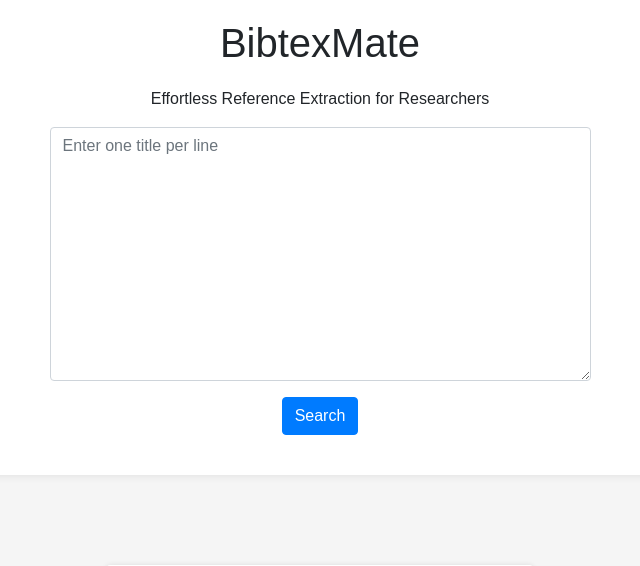
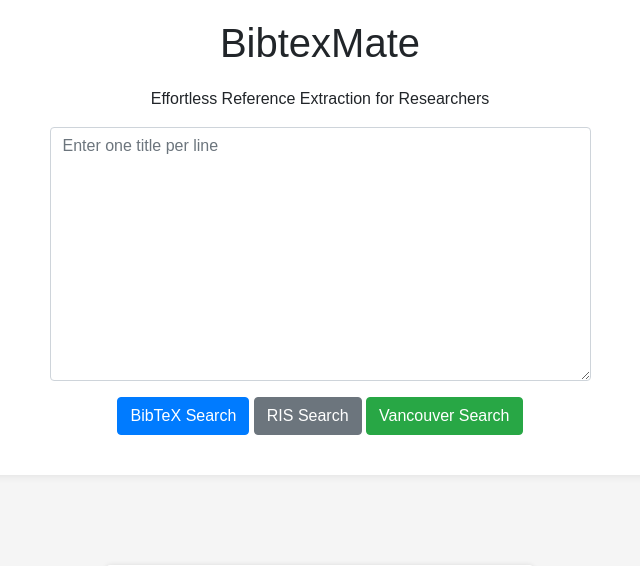
Before and after one commit to hjiang13/BibtexMate, a Flask app: template templates/index.html in a window 1280 px wide. Shown: the part 177-743 px from the top of the page, without its empty margins (320-960 px from the left). Run offline with Flask 2, Linux system fonts and the light colour scheme; the template is opened without the code that fills it, so the values that code supplies are empty; some libraries are stand-ins or nearby versions.

Commit message:
RIS and vancovur added

```diff
--- a/app.py
+++ b/app.py
@@ -1,33 +1,14 @@
 import os
 import requests
-from flask import Flask, request, render_template, session
+from flask import Flask, request, render_template
 import logging
 
 app = Flask(__name__)
-app.secret_key = 'your_secret_key'  # Needed for session management
 
 # Set up basic logging
 logging.basicConfig(level=logging.INFO)
 
-COUNTER_FILE = 'visit_counter.txt'
-
-def init_counter():
-    if not os.path.exists(COUNTER_FILE):
-        with open(COUNTER_FILE, 'w') as f:
-            f.write('0')
-
-def get_visit_count():
-    with open(COUNTER_FILE, 'r') as f:
-        count = int(f.read().strip())
-    return count
-
-def increment_visit_count():
-    count = get_visit_count() + 1
-    with open(COUNTER_FILE, 'w') as f:
-        f.write(str(count))
-    return count
-
-def search_crossref_for_bibtex(title):
+def search_crossref_for_reference(title, format):
     try:
         url = "https://api.crossref.org/works"
         headers = {"Accept": "application/json"}
@@ -42,41 +23,72 @@
                 item = data["message"]["items"][0]
                 doi = item.get("DOI")
                 if doi:
-                    bibtex_url = f"https://doi.org/{doi}"
-                    bibtex_response = requests.get(bibtex_url, headers={"Accept": "application/x-bibtex"})
-                    logging.info(f"BibTeX response for '{title}': {bibtex_response.status_code} - {bibtex_response.text}")
+                    if format == "BibTeX":
+                        ref_url = f"https://doi.org/{doi}"
+                        ref_headers = {"Accept": "application/x-bibtex"}
+                    elif format == "RIS":
+                        ref_url = f"https://doi.org/{doi}"
+                        ref_headers = {"Accept": "application/x-research-info-systems"}
+                    elif format == "Vancouver":
+                        ref_url = f"https://doi.org/{doi}"
+                        ref_headers = {"Accept": "text/x-bibliography; style=vancouver"}
 
-                    if bibtex_response.status_code == 200:
-                        return bibtex_response.text
+                    ref_response = requests.get(ref_url, headers=ref_headers)
+                    logging.info(f"Reference response for '{title}': {ref_response.status_code} - {ref_response.text}")
+
+                    if ref_response.status_code == 200:
+                        return ref_response.text
         return None
     except Exception as e:
-        logging.error(f"Error in search_crossref_for_bibtex for '{title}': {e}")
+        logging.error(f"Error in search_crossref_for_reference for '{title}': {e}")
         return None
+
+def process_search(titles, format):
+    results = {}
+    titles_list = titles.split('\n')
+    for title in titles_list:
+        title = title.strip()
+        if title:
+            ref_entry = search_crossref_for_reference(title, format)
+            if ref_entry:
+                results[title] = ref_entry
+            else:
+                results[title] = f"No {format} entry found for this title."
+    return results
 
 @app.route('/', methods=['GET', 'POST'])
 def index():
-    try:
-        init_counter()
-        visit_count = increment_visit_count()
+    if request.method == 'POST':
+        titles = request.form.get('titles')
+        format = request.form.get('format')
+        if titles and format:
+            results = process_search(titles, format)
+            return render_template('index.html', results=results, format=format)
+    return render_template('index.html')
 
-        if request.method == 'POST':
-            titles = request.form.get('titles')
-            if titles:
-                titles_list = titles.split('\n')
-                results = {}
-                for title in titles_list:
-                    title = title.strip()
-                    if title:
-                        bibtex_entry = search_crossref_for_bibtex(title)
-                        if bibtex_entry:
-                            results[title] = bibtex_entry
-                        else:
-                            results[title] = "No BibTeX entry found for this title."
-                return render_template('index.html', results=results, visit_count=visit_count)
-        return render_template('index.html', visit_count=visit_count)
-    except Exception as e:
-        logging.error(f"Error in index route: {e}")
-        return render_template('index.html', error="An internal error occurred. Please try again later.", visit_count=visit_count)
+@app.route('/bibtex', methods=['POST'])
+def bibtex_search():
+    titles = request.form.get('titles')
+    if titles:
+        results = process_search(titles, "BibTeX")
+        return render_template('index.html', results=results, format="BibTeX")
+    return render_template('index.html')
+
+@app.route('/ris', methods=['POST'])
+def ris_search():
+    titles = request.form.get('titles')
+    if titles:
+        results = process_search(titles, "RIS")
+        return render_template('index.html', results=results, format="RIS")
+    return render_template('index.html')
+
+@app.route('/vancouver', methods=['POST'])
+def vancouver_search():
+    titles = request.form.get('titles')
+    if titles:
+        results = process_search(titles, "Vancouver")
+        return render_template('index.html', results=results, format="Vancouver")
+    return render_template('index.html')
 
 if __name__ == '__main__':
     port = int(os.environ.get('PORT', 5000))
--- a/templates/index.html
+++ b/templates/index.html
@@ -34,18 +34,20 @@
                         <textarea class="form-control" name="titles" rows="10" placeholder="Enter one title per line" required></textarea>
                     </div>
                     <div class="form-group text-center">
-                        <button type="submit" class="btn btn-primary">Search</button>
+                        <button formaction="/bibtex" formmethod="post" class="btn btn-primary">BibTeX Search</button>
+                        <button formaction="/ris" formmethod="post" class="btn btn-secondary">RIS Search</button>
+                        <button formaction="/vancouver" formmethod="post" class="btn btn-success">Vancouver Search</button>
                     </div>
                 </form>
                 {% if results %}
-                    <h2>Extracted BibTeX Entries</h2>
-                    {% for title, bibtex in results.items() %}
+                    <h2>Extracted {{ format }} Entries</h2>
+                    {% for title, ref in results.items() %}
                         <div class="card mb-3">
                             <div class="card-body">
                                 <h5 class="card-title">{{ title }}</h5>
-                                <textarea id="bibtex-{{ loop.index }}" class="form-control" readonly>{{ bibtex }}</textarea>
-                                <button class="btn btn-secondary mt-2" onclick="copyToClipboard('bibtex-{{ loop.index }}')" onmouseout="resetTooltip('bibtex-{{ loop.index }}')">
-                                    <span class="tooltip-text" id="bibtex-{{ loop.index }}-tooltip">Copy to clipboard</span>
+                                <textarea id="ref-{{ loop.index }}" class="form-control" readonly>{{ ref }}</textarea>
+                                <button class="btn btn-secondary mt-2" onclick="copyToClipboard('ref-{{ loop.index }}')" onmouseout="resetTooltip('ref-{{ loop.index }}')">
+                                    <span class="tooltip-text" id="ref-{{ loop.index }}-tooltip">Copy to clipboard</span>
                                 </button>
                             </div>
                         </div>
```
